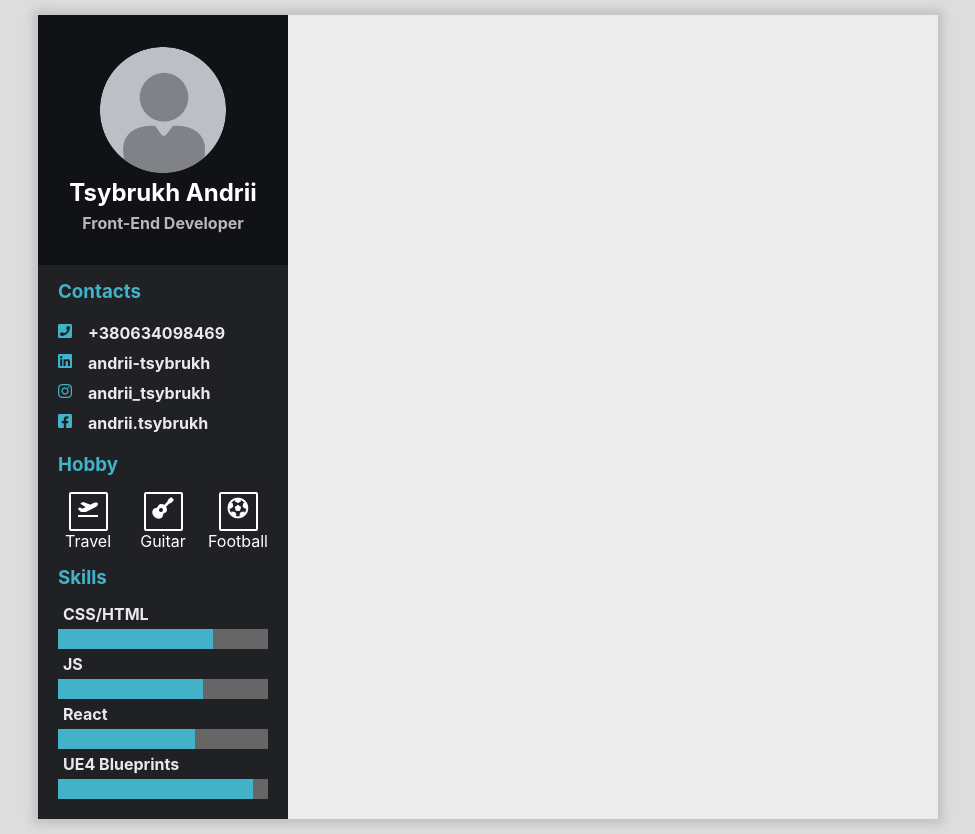
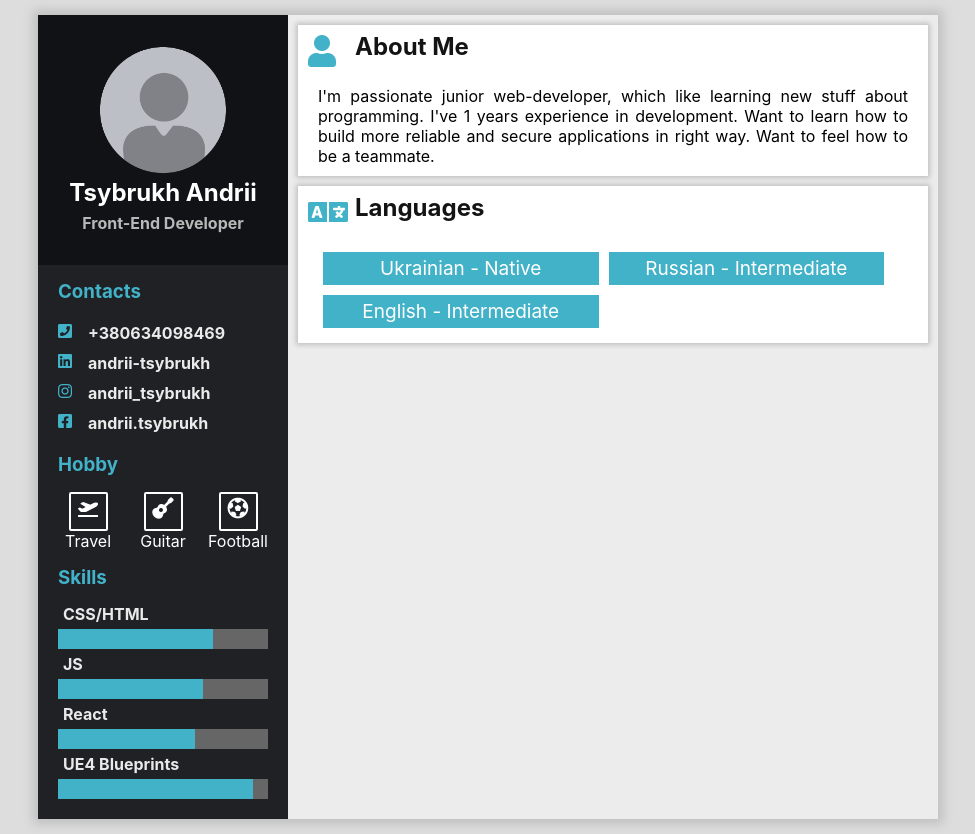
Before and after one commit to AndriiTsybrukh/homepage, a React (Create React App) app: page / in a window 1280 px wide. Shown: the whole page, without its empty margins (152-1127 px from the left). Built offline with nearby package versions, Linux system fonts and the light colour scheme.

Commit message:
Add advanced info with description and languages blocks

```diff
--- /dev/null
+++ b/src/advanced_info/AdvancedInfo.css
@@ -0,0 +1,4 @@
+.advanced-info-container {
+  grid-area: advanced-info;
+  margin: 0 10px;
+}
--- /dev/null
+++ b/src/advanced_info/AdvancedInfo.js
@@ -0,0 +1,15 @@
+import React from 'react';
+import './AdvancedInfo.css';
+import ContentCard from '../content/ContentCard';
+import Description from '../content/description/Description';
+import Languages from '../content/languages/Languages';
+
+
+const AdvancedInfo = () => (
+  <div className="advanced-info-container">
+    <ContentCard icon="fa fa-user fa-2x" text="About Me" component={<Description />}/>
+    <ContentCard icon="fas fa-language fa-2x" text="Languages" component={<Languages />} />
+  </div>
+);
+
+export default AdvancedInfo;
--- /dev/null
+++ b/src/content/ContentCard.css
@@ -0,0 +1,34 @@
+.card-box {
+  display: flex;
+  width: 100%;
+  background-color: #FFFFFF;
+  box-shadow: 0 0 5px 2px rgb(192, 192, 192);
+  margin: 10px 0;
+  flex-wrap: wrap;
+}
+
+.card-box h2 {
+  margin: 5px;
+  color: rgb(20, 20, 20);
+}
+
+.card-icon {
+  color: #42B2C8;
+  padding: 10px;
+  height: 30px;
+  width: 30px;
+}
+
+.card-text {
+  padding: 2px 10px 10px 2px;
+}
+
+.card-content {
+  padding: 10px 20px;
+}
+
+@media only screen and (max-width: 600px) {
+  .card-content {
+    padding: 10px;
+  }
+}
--- /dev/null
+++ b/src/content/ContentCard.js
@@ -0,0 +1,19 @@
+import React from 'react';
+import './ContentCard.css';
+// import 'font-awesome/css/font-awesome.min.css';
+
+const ContentCard = ({text, icon, component}) => (
+  <div className="card-box">
+    <div className="card-icon">
+      <i className={icon} />
+    </div>
+    <div className="card-text">
+      <h2>{text}</h2>
+    </div>
+    <div className="card-content">
+      {component}
+    </div>
+ </div>
+);
+
+export default ContentCard;
--- /dev/null
+++ b/src/content/description/Description.js
@@ -0,0 +1,12 @@
+import React from 'react';
+
+const Description = () => (
+    <div style={{textAlign: "justify"}}>
+        I'm passionate junior web-developer, which like learning new stuff about programming.
+        I've 1 years experience in development. Want to learn
+        how to build more reliable and secure applications in right way. Want to feel how
+        to be a teammate.
+    </div>
+);
+
+export default Description;
--- /dev/null
+++ b/src/content/languages/LanguageItem.css
@@ -0,0 +1,19 @@
+.language-item {
+  width: 45%;
+  background-color: #42B2C8;
+  color: white;
+  padding: 5px;
+  margin: 5px;
+  font-size: 19px;
+  text-align:  center;
+  display: flex;
+  justify-content: center;
+  align-items: center;
+}
+
+
+@media only screen and (max-width: 440px) {
+  .language-item {
+    width: 100%;
+  }
+}
--- /dev/null
+++ b/src/content/languages/LanguageItem.js
@@ -0,0 +1,12 @@
+import React from 'react';
+import './LanguageItem.css';
+
+const LanguageItem = ({text}) => (
+  <div className="language-item">
+    <div className="language-text">
+      {text}
+    </div>
+  </div>
+);
+
+export default LanguageItem;
--- /dev/null
+++ b/src/content/languages/Languages.css
@@ -0,0 +1,4 @@
+.languages-container {
+  display: flex;
+  flex-wrap: wrap;
+}
--- /dev/null
+++ b/src/content/languages/Languages.js
@@ -0,0 +1,16 @@
+import React from 'react';
+import LanguageItem from '../languages/LanguageItem';
+import './Languages.css';
+
+const languagesList = ["Ukrainian - Native", "Russian - Intermediate", "English - Intermediate"];
+
+const Languages = () => (
+  <div className="languages-container">
+    {languagesList.map((item, index) => (
+        <LanguageItem text={item} key={`${item}+${index} `}/>
+      ))
+    }
+  </div>
+);
+
+export default Languages;
--- a/src/main/Main.js
+++ b/src/main/Main.js
@@ -2,11 +2,13 @@ import React from 'react';
 import './Main.css';
 import PhotoBlock from './photo_block/PhotoBlock';
 import ShortInfo from '../short_info/ShortInfo';
+import AdvancedInfo from '../advanced_info/AdvancedInfo';
 
 const Main = () => (
     <div className="main-body">
       <PhotoBlock />
       <ShortInfo />
+      <AdvancedInfo />
     </div>
 );
 
```
